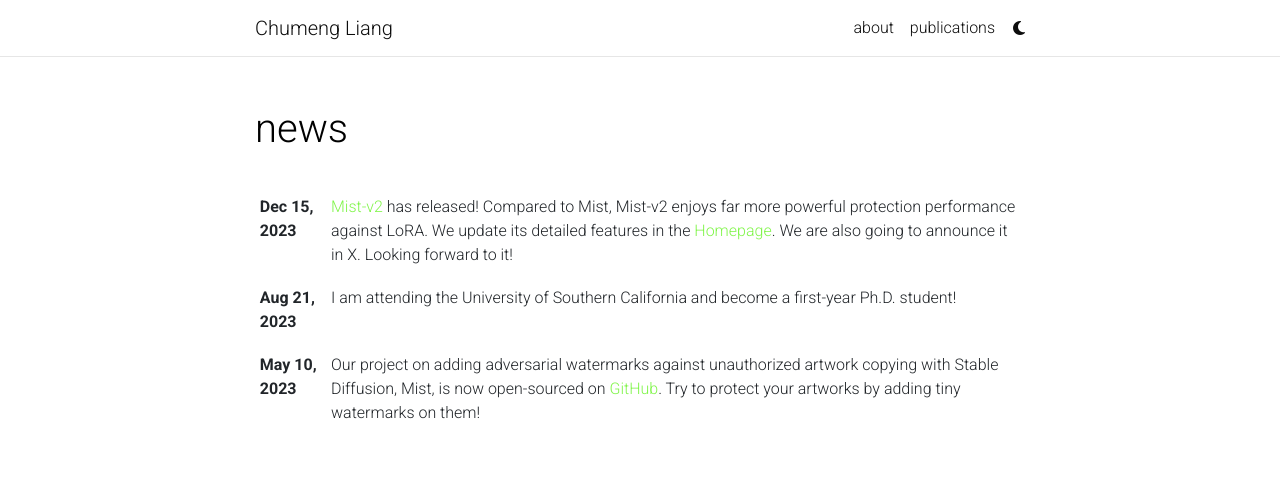
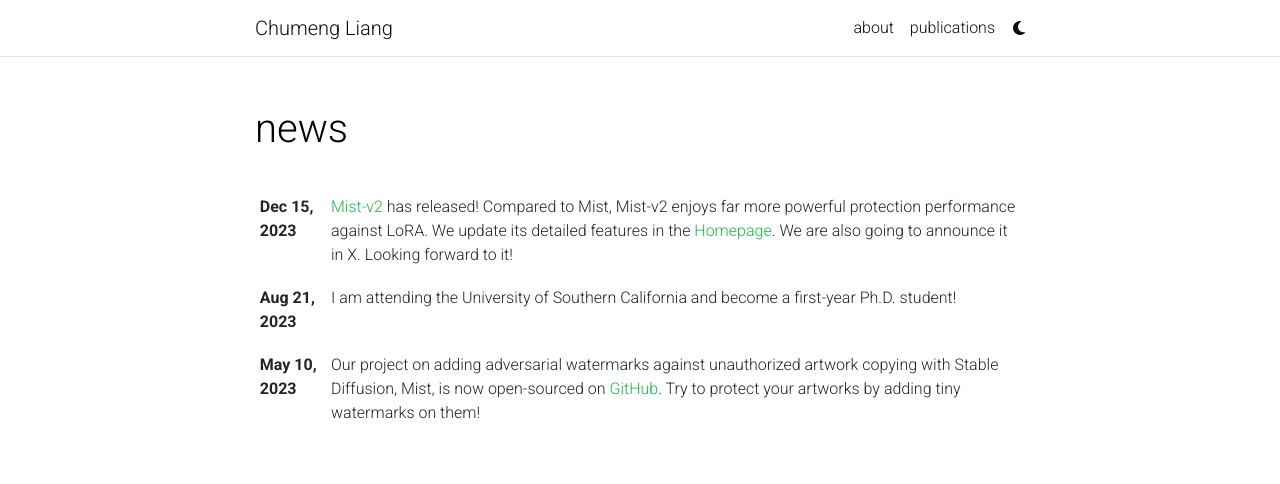
Before and after one commit to caradryanl/caradryanl.github.io, a Jekyll site: the page built from news.html, in a window 1280 px wide. Shown: the top 484 px of the page. Built offline with Jekyll 4.4.1, drawn with Linux system fonts in a browser that asks for light colours; full-size pictures stand in for the smaller copies a plugin makes; comment, search, counter and statistics services are not loaded; a style sheet for code colours, icons or effects is not loaded.

Commit message:
change the color

```diff
--- a/_sass/_themes.scss
+++ b/_sass/_themes.scss
@@ -9,8 +9,8 @@
   --global-text-color-light: #{$grey-color};
   // --global-theme-color: #{$purple-color};
   // --global-hover-color: #{$purple-color};
-  --global-theme-color: #80f54a;
-  --global-hover-color: #80f54a;
+  --global-theme-color: #1cb845;
+  --global-hover-color: #1cb845;
   --global-hover-text-color: #{$white-color};
   --global-footer-bg-color: #{$grey-color-dark};
   --global-footer-text-color: #{$grey-color-light};
```
